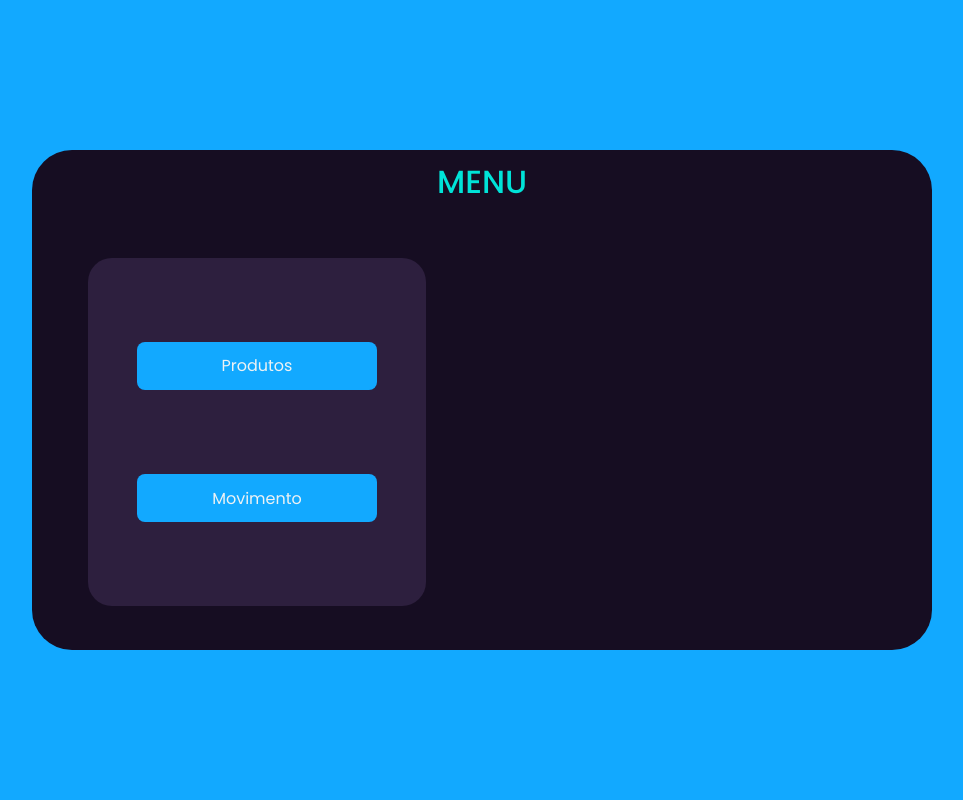
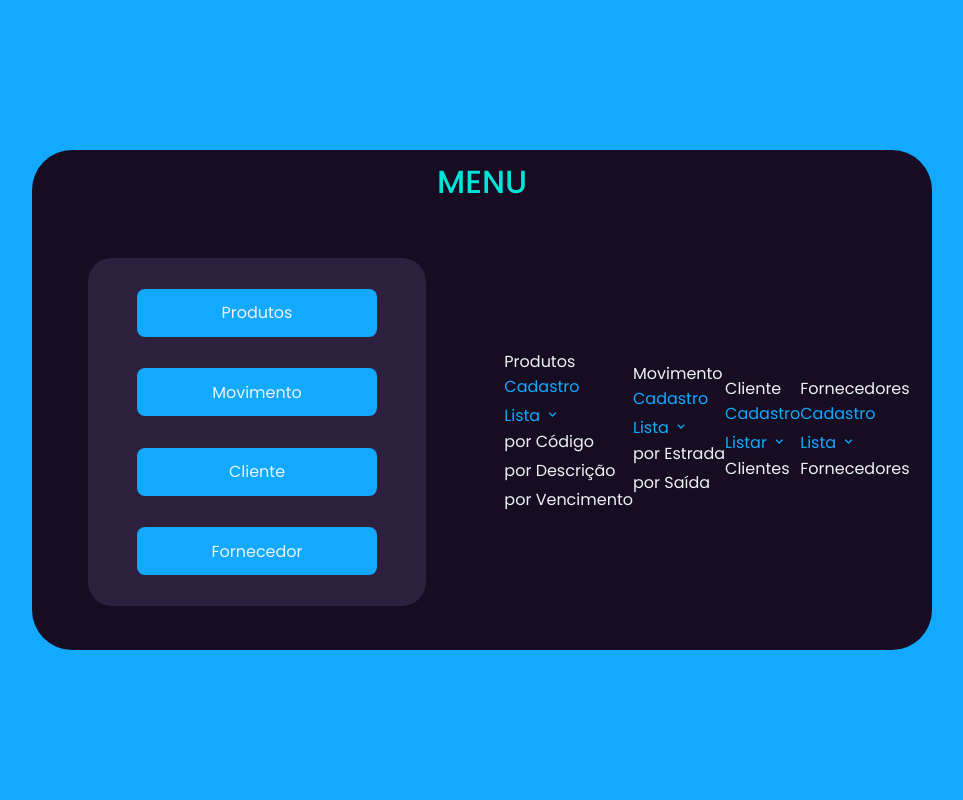
Before and after one commit to Humildeficador/ProjetoEtec, a PHP site: page / in a window 1280 px wide. Shown: the whole page, without its empty margins (158-1121 px from the left). Run offline with PHP 8.4, Linux system fonts and the light colour scheme.

Commit message:
add cliente & fornecedor forms / mv n mod .js

```diff
--- a/index.php
+++ b/index.php
@@ -14,40 +14,72 @@
 		<main class="main-content">
 			<header class="logo">MENU</header>
 			<div class="content">
-				<a class="prod">Produtos</a>
-				<a class="mov">Movimento</a>
+				<a class="buttons" data-form="prod">Produtos</a>
+				<a class="buttons" data-form="mov">Movimento</a>
+				<a class="buttons" data-form="cliente">Cliente</a>
+				<a class="buttons" data-form="fornc">Fornecedor</a>
 			</div>
 			<div class="form-box">
-				<form action="./produto/back-end/cadastroProd.php" method="GET" class="cont-menu formProd">
+
+				<form action="./produto/back-end/cadastroProd.php" method="GET" class="forms" id="prod">
+					<div class="title">Produtos</div>
 					<ul class="menu">
 						<li><a href="./produto/formCad/formCad.php">Cadastro</a></li>
-						<li class="list">
-							<a href="#">Listar <i class='bx bx-chevron-down'></i></a>
-							<ul class="sub-menu list-menu">
+						<li class="subs-menus" data-list="list-prod">
+							<a>Lista <i class='bx bx-chevron-down'></i></a>
+							<ul class="lists-menus" id="list-prod">
 								<li><button name="listCod">por Código</button></li>
 								<li><button name="listProd">por Descrição</button></li>
-							</ul>
-						</li>
-						<li><a href="./produto/formVenc/formVenc.php">Listar por vencimento</a></li>
-					</ul>
-				</form>
-				<form action="./movimento/back-end/cadastroMov.php" class="cont-menu formMov">
-					<ul class="menu">
-						<li><a href="./movimento/formMov/formMov.php">Cadastro</a></li>
-						<li class="est">
-							<a href="#">Listar Est. <i class='bx bx-chevron-down'></i></a>
-							<ul class="sub-menu est-menu">
-								<li><button name="listEntrada">Estrada</button></li>
-								<li><button name="listSaida">Saída</button></li>
+								<li><a href="./produto/formVenc/formVenc.php">por Vencimento</a></li>
 							</ul>
 						</li>
 					</ul>
 				</form>
+
+				<form action="./movimento/back-end/cadastroMov.php" method="GET" class="forms" id="mov">
+					<div class="title">Movimento</div>
+					<ul class="menu">
+						<li><a href="./movimento/formMov/formMov.php">Cadastro</a></li>
+						<li class="subs-menus" data-list="list-mov">
+							<a>Lista <i class='bx bx-chevron-down'></i></a>
+							<ul class="lists-menus" id="list-mov">
+								<li><button name="listEntrada">por Estrada</button></li>
+								<li><button name="listSaida">por Saída</button></li>
+							</ul>
+						</li>
+					</ul>
+				</form>
+
+				<form action="./cliente/back-end/cadastroClient.php" method="GET" class="forms" id="cliente">
+					<div class="title">Cliente</div>
+					<ul class="menu">
+						<li><a href="./cliente/formCliente/formCliente.php">Cadastro</a></li>
+						<li class="subs-menus" data-list="list-cliente">
+							<a>Listar <i class='bx bx-chevron-down'></i></a>
+							<ul class="lists-menus" id="list-cliente">
+								<li><button name="listClient">Clientes</button></li>
+							</ul>
+						</li>
+					</ul>
+				</form>
+
+				<form class="forms" id="fornc">
+					<div class="title">Fornecedores</div>
+					<ul class="menu">
+						<li><a href="./fornecedor/formFornc/formFornc.php">Cadastro</a></li>
+						<li class="subs-menus" data-list="list-fornc">
+							<a>Lista <i class='bx bx-chevron-down'></i></a>
+							<ul class="lists-menus" id="list-fornc">
+								<li><button name="listFornc">Fornecedores</button></li>
+							</ul>
+						</li>
+					</ul>
+				</form>
+
 			</div>
 		</main>
 	</div>
 </body>
-<!-- <script src="./produto/js/script.js"></script> -->
-<script src="./produto/js/script.js"></script>
+<script src="./js/script.js"></script>
 
 </html>
--- /dev/null
+++ b/js/script.js
@@ -0,0 +1,34 @@
+const buttons = document.querySelectorAll('.buttons')
+const forms = document.querySelectorAll('.forms')
+
+buttons.forEach(button => {
+	button.addEventListener('click', () => {
+		const formId = button.dataset.form
+		const formToShow = document.getElementById(formId)
+
+		forms.forEach(form => {
+			if (form === formToShow) {
+				form.classList.toggle('enable')
+
+			} else {
+				form.classList.remove('enable')
+			}
+		})
+	})
+})
+
+const subsMenus = document.querySelectorAll('.subs-menus')
+const listsMenus = document.querySelectorAll('.lists-menus')
+
+subsMenus.forEach(subMenu => {
+	subMenu.addEventListener('click', () => {
+		const listMenuId = subMenu.dataset.list
+		const listToShow = document.getElementById(listMenuId)
+
+		listsMenus.forEach(listMenu => {
+			if (listMenu === listToShow) {
+				listMenu.classList.toggle('active')
+			}
+		})
+	})
+})
```
